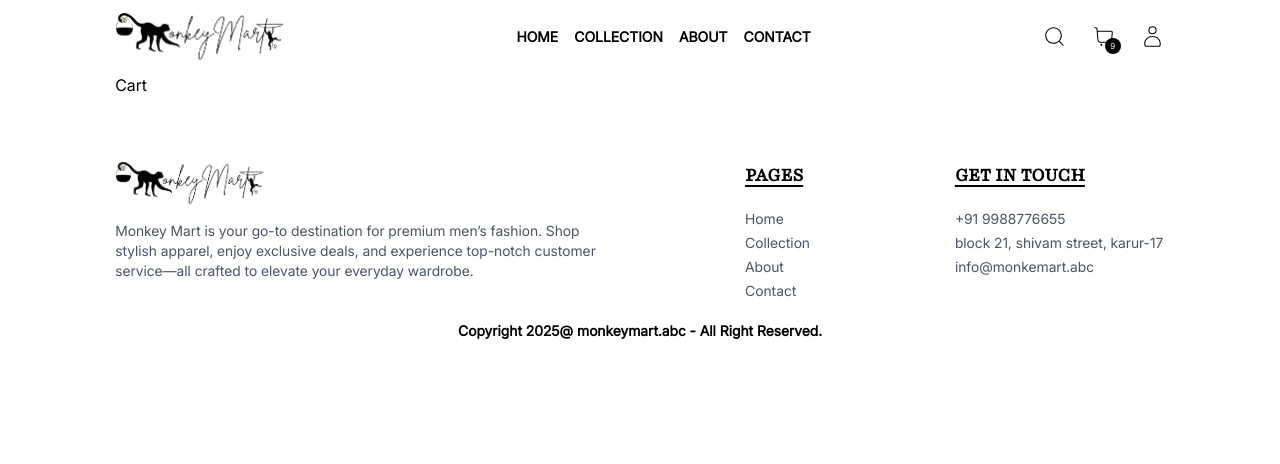
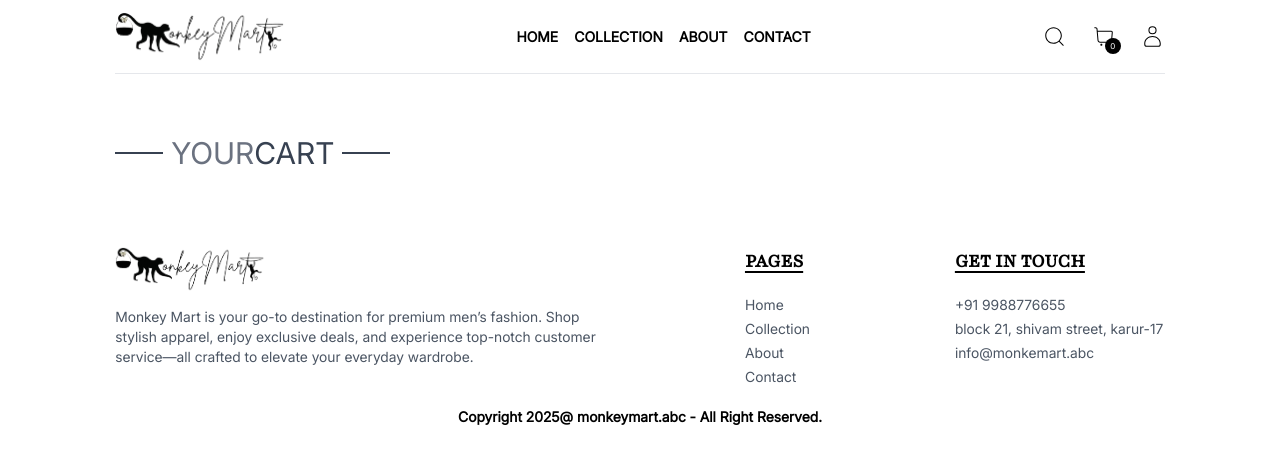
Before and after one commit to LivinkumarS/MonkeyMart, a React (Vite) app in the folder monkeymart-frontend/: page /cart in a window 1280 px wide. Shown: the top 464 px of the page. Built offline with nearby package versions, Linux system fonts and the light colour scheme.

Commit message:
Cart Page Started

```diff
--- a/monkeymart-frontend/package.json
+++ b/monkeymart-frontend/package.json
@@ -14,7 +14,8 @@
     "react-dom": "^19.0.0",
     "react-icons": "^5.5.0",
     "react-router-dom": "^7.5.2",
-    "react-toastify": "^11.0.5"
+    "react-toastify": "^11.0.5",
+    "sonner": "^2.0.6"
   },
   "devDependencies": {
     "@eslint/js": "^9.22.0",
--- a/monkeymart-frontend/src/App.jsx
+++ b/monkeymart-frontend/src/App.jsx
@@ -13,10 +13,12 @@
 import Navbar from "./components/Navbar";
 import Footer from "./components/Footer";
 import ScrollToTop from "./components/ScrollToTop";
+import { Toaster } from 'sonner';
 
 export default function App() {
   return (
     <div className="px-4 sm:px-[5vw] md:px-[7vw] lg:px-[9vw]">
+      <Toaster richColors position="top-center" />
       <ScrollToTop />
       <Navbar />
       <Routes>
--- a/monkeymart-frontend/src/components/Navbar.jsx
+++ b/monkeymart-frontend/src/components/Navbar.jsx
@@ -7,7 +7,7 @@
 import { ShopContext } from "../context/ShopContext";
 
 export default function Navbar() {
-  const { setSearch } = useContext(ShopContext);
+  const { setSearch, getCartCount } = useContext(ShopContext);
   const [showSideBar, setShowSidebar] = useState(false);
   const navigate = useNavigate();
   const location = useLocation();
@@ -59,7 +59,7 @@
           <CiShoppingCart className="cursor-pointer text-[25px]" />
 
           <p className="absolute right-[-5px] bottom-[-5px] w-4 text-center leading-4 bg-black text-white aspect-square rounded-full text-[8px] ">
-            9
+            {getCartCount()}
           </p>
         </Link>
 
--- a/monkeymart-frontend/src/components/Slider.jsx
+++ b/monkeymart-frontend/src/components/Slider.jsx
@@ -21,7 +21,7 @@
     }, 8000);
 
     return () => clearInterval(intervalId);
-  }, [showNext]);
+  }, []);
 
   const handleTouchStart = (e) => {
     startX.current = e.touches[0].clientX;
--- a/monkeymart-frontend/src/context/ShopContext.jsx
+++ b/monkeymart-frontend/src/context/ShopContext.jsx
@@ -23,6 +23,20 @@
     }
 
     setCartItems(cartData);
+  };
+
+  const getCartCount = () => {
+    let count = 0;
+    for (let items in cartItems) {
+      for (let item in cartItems[items]) {
+        try {
+          if (cartItems[items][item] > 0) {
+            count += cartItems[items][item];
+          }
+        } catch (error) {}
+      }
+    }
+    return count
   };
 
   useEffect(() => {
@@ -716,6 +730,7 @@
     setSearch,
     cartItems,
     addToCart,
+    getCartCount,
   };
 
   return (
--- a/monkeymart-frontend/src/pages/Cart.jsx
+++ b/monkeymart-frontend/src/pages/Cart.jsx
@@ -1,7 +1,68 @@
-import React from 'react'
+import React, { useContext, useEffect, useState } from "react";
+import { ShopContext } from "../context/ShopContext";
+import Titile from "../components/Titile";
+import { CiTrash } from "react-icons/ci";
 
 export default function Cart() {
+  const { products, currency, cartItems } = useContext(ShopContext);
+
+  const [cartData, setCartData] = useState([]);
+
+  useEffect(() => {
+    const tempData = [];
+    for (let items in cartItems) {
+      for (let item in cartItems[items]) {
+        tempData.push({
+          _id: items,
+          size: item,
+          quantity: cartItems[items][item],
+        });
+      }
+    }
+    setCartData(tempData);
+  }, [cartItems]);
+
   return (
-    <div>Cart</div>
-  )
+    <div className="border-t pt-14">
+      <div className="text-2xl mb-3">
+        <Titile text1={"YOUR"} text2={"CART"} />
+      </div>
+      <div>
+        {cartData.map((item, ind) => {
+          console.log(products);
+
+          const productData = products.find((product) => {
+            return product._id === item._id;
+          });
+
+          return (
+            <div
+              key={ind}
+              className="py-4 border-t border-b text-gray-700 grid grid-cols-[4fr_0.5fr_0.5fr] sm:grid-cols-[4fr_2fr_2fr] items-center gap-4"
+            >
+              <div className="flex items-start gap-6">
+                <img src={productData.image[0]} className="w-16 sm:w-20" />
+                <div>
+                  <p className="text-xs sm:text-sm font-medium">
+                    {productData.name}
+                  </p>
+                  <div className="flex gap-5 items-center mt-2">
+                    <p>
+                      {currency}
+                      {productData.price}
+                    </p>
+                    <p className="px-2 sm:px-3 sm:py-1 border bg-gray-200">{item.size}</p>
+                  </div>
+                </div>
+
+              </div>
+                <input className="border max-w-10 sm:max-w-20 px-1 sm:px-2 py-1" type="number" min={1} defaultValue={1} />
+
+                <CiTrash className=" cursor-pointer text-2xl"/>
+            </div>
+          );
+        })}
+      </div>
+    </div>
+  );
 }
--- a/monkeymart-frontend/src/pages/Product.jsx
+++ b/monkeymart-frontend/src/pages/Product.jsx
@@ -3,6 +3,7 @@
 import { ShopContext } from "../context/ShopContext";
 import { FaStar } from "react-icons/fa";
 import RelatedProducts from "../components/RelatedProducts";
+import { toast } from "sonner";
 
 export default function Product() {
   const { productId } = useParams();
@@ -18,6 +19,9 @@
       })
     );
   };
+
+
+
 
   useEffect(() => {
     fetchProductData();
@@ -41,6 +45,7 @@
                 key={ind}
                 className="w-[24%] sm:w-full sm:mb-3 flex-shrink-0 cursor-pointer"
                 alt={`Product Image${ind}`}
+                onClick={()=>{setImage(productData.image[ind])}}
               />
             ))}
           </div>
@@ -92,7 +97,7 @@
 
             <button
               onClick={() => {
-                size?addToCart(productData._id, size):alert("Please Select The SIZE")
+                size?addToCart(productData._id, size):toast.warning("Please Select The SIZE")
               }}
               className="bg-black text-white text-md font-thin px-8 py-2 mt-5 cursor-pointer w-fit"
             >
```
Also changed, not shown: 1 other file (tests, documents, lock files or other folders).
